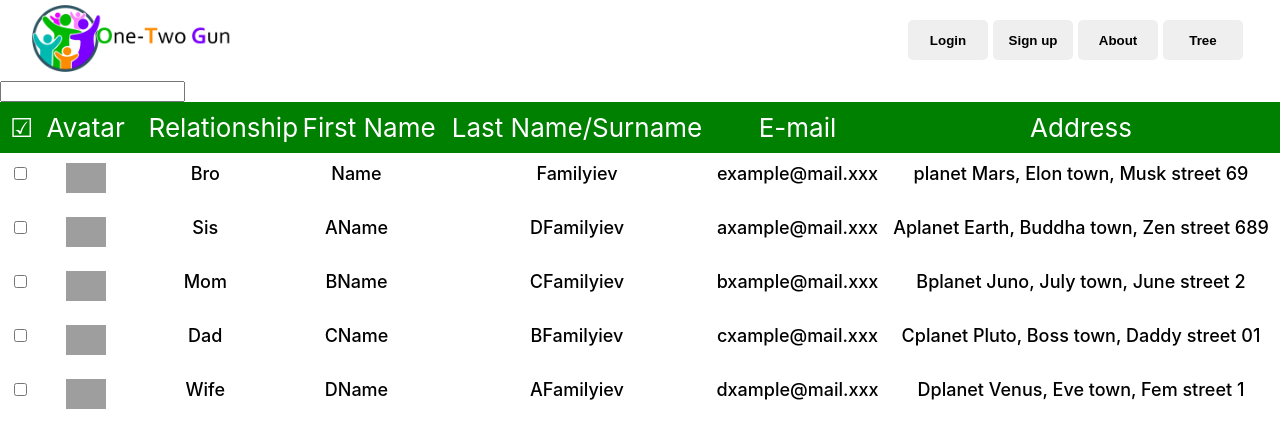
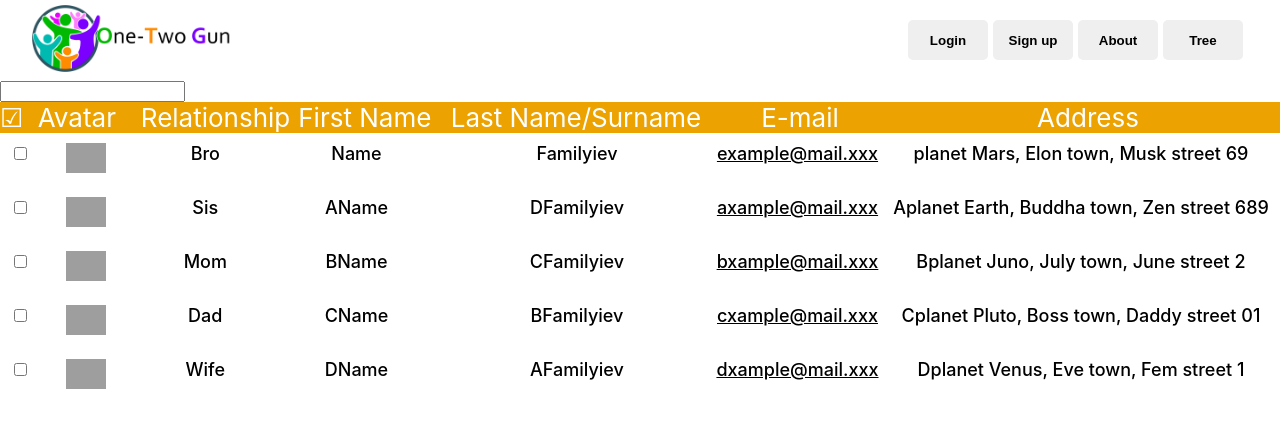
Before and after one commit to itacademy-hw/birtuganchik, a React (Create React App) app: page / in a window 1280 px wide. Shown: the top 448 px of the page. Built offline with nearby package versions, Linux system fonts and the light colour scheme; grey boxes are pictures that could not be loaded.

Commit message:
small fixes
still need to bugfix

```diff
--- a/src/publicPages/table/Table.js
+++ b/src/publicPages/table/Table.js
@@ -6,15 +6,50 @@ let src = 'http://pikchyriki.net/avatar/krutye/100/21.jpg';
 let Headers = styled.div`
   display: grid;
   grid-template-columns: 1% 10% 11% 13% 20% 15% 30%;
-  padding: 10px;
-  color: white;
+  // padding: 10px;
   font-size: 26px;
   text-align: center;
+  cursor: pointer;
   background-color: green;
-  cursor: pointer;
+  color: white;
 
-  span {
+  // padding: 0;
+  // margin: 0;
 
+  // p {
+  //   padding: 0;
+  //   margin: 0;
+
+  // }
+
+  // span {
+  // }
+
+  span::selection {
+    background: transparent;
+  }
+  span::-moz-selection {
+    background: transparent;
+  }
+
+  span:hover {
+    // transition: .4s;
+    // text-color: transparent;
+    // background-color: purple;
+    // text-shadow: 0 0 5px green;
+  }
+
+  animation: mig  15s infinite alternate;
+  }
+  @keyframes mig {
+  0% {
+    background: green;
+  }
+  50% {
+    background: orange;
+  }
+  100% {
+    background: purple;
   }
 `;
 
@@ -23,7 +58,6 @@ let Body = styled.div`
 `;
 
 let RowElement = styled.div`
-
   display: grid;
   grid-template-columns: 1% 10% 9% 15% 20% 15% 30%;
   padding: 10px;
@@ -34,6 +68,15 @@ let RowElement = styled.div`
   img {
     height: 30px;
   }
+
+  .email {
+    cursor: pointer;
+    text-decoration: underline;
+  }
+
+  .addr {
+    // text-align: left;
+  }
 `;
 
 class Login extends Component {
@@ -41,7 +84,7 @@ class Login extends Component {
     search: '',
     headers: [
       {title: '☑', sortKey: 'checkbox', sortable: false},
-      {title: 'Avatar', sortKey: 'avatar', sortable: true},
+      {title: 'Avatar', sortKey: 'avatar', sortable: false},
       {title: 'Relationship', sortKey: 'relationship', sortable: true},
       {title: 'First Name', sortKey: 'name', sortable: true},
       {title: 'Last Name/Surname', sortKey: 'surname', sortable: true},
@@ -94,31 +137,48 @@ class Login extends Component {
         email: 'dxample@mail.xxx',
         address: 'Dplanet Venus, Eve town, Fem street 1',
       }
-      ]
+      ],
+    sorted: false
+  };
+
+  sortTable = prop => {
+    let { rows, sorted } = this.state;
+
+    let sortedRows = rows.sort((a, b) => {
+      if(a[prop] < b[prop]) {
+        return -1;
+      }
+      if(a[prop] > b[prop]) {
+        return 1;
+      }
+        return 0;
+    });
+      if(sorted) {
+        sortedRows.reverse()
+      this.setState({ rows: sortedRows, sorted: !sorted })
+      }
+    this.setState({ rows: sortedRows, sorted: !sorted })
   }
-
-  sortTable = (header) => {
-    if (!header.sortable) return;
-
-    let {rows} = this.state;
-    console.log('Массив который нужно сортировать', rows);
-    console.log('По', header.sortKey);
-  };
 
 render() {
 
   let { search, headers, rows } = this.state;
+  // let buttons = <div><button>asas</button><button>asas</button></div>
   return (
     <>
+      {/*  <div>
+        {rows.map(i => <div onClick={() => this.sortTable('name')}>{i.name}</div>)}
+       </div>  */}
       <input type="text" name="search" onChange={e => this.setState({search: e.target.value})}/>
 
       <Headers className="grid-header">
         {headers.map((item, index) =>
           <span key={index} onClick={() => this.sortTable(item)}> {item.title} </span>
+          // <span key={index} onClick={() => this.sortTable(item)}> <p> {item.title} </p> </span> with <p> *to test
         )}
       </Headers>
 
-      <Body className="body">
+      <Body>
         {
           rows.filter(
             (row) => row.name.toLowerCase().includes(search) || row.surname.toLowerCase().includes(search))
@@ -129,8 +189,8 @@ render() {
               <span className="grid-item">{item.relationship} </span>
               <span className="grid-item">{item.name} </span>
               <span className="grid-item">{item.surname} </span>
-              <span className="grid-item">{item.email} </span>
-              <span className="grid-item">{item.address} </span>
+              <span className="grid-item email">{item.email} </span>
+              <span className="grid-item addr">{item.address} </span>
             </RowElement>
           )
         }
```
